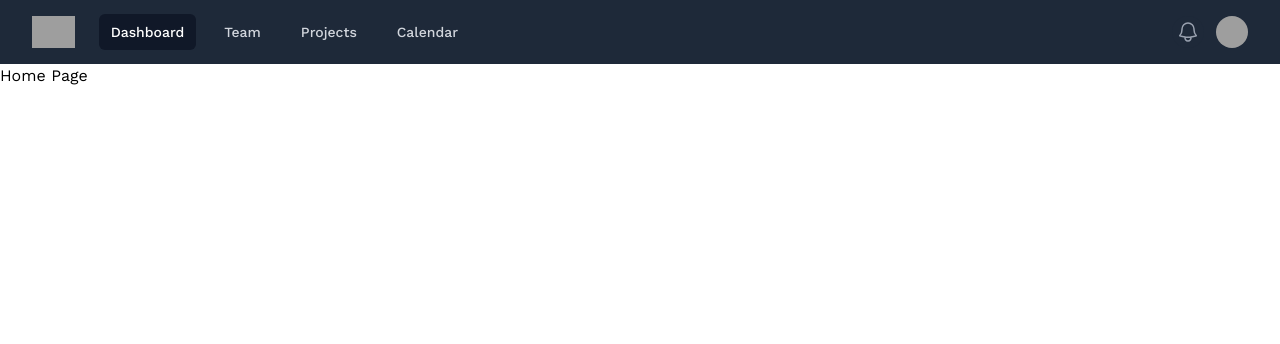
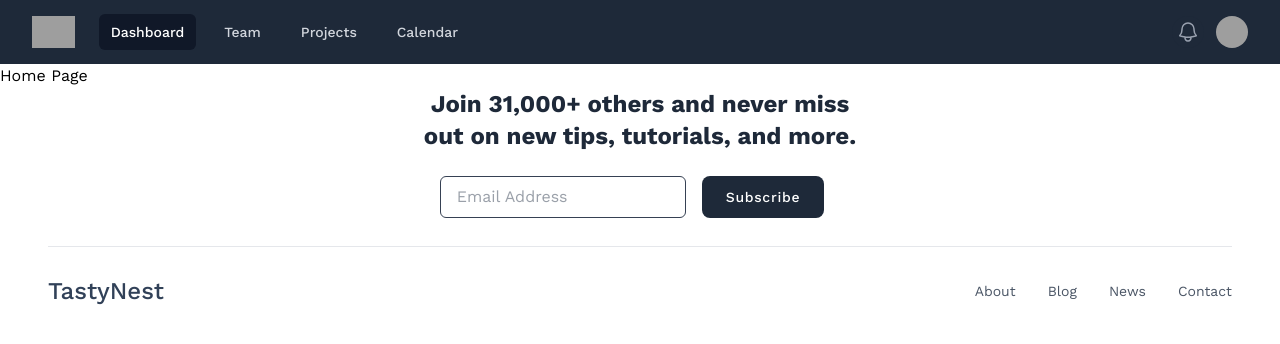
Before and after one commit to WalidurTanjim/tastynest, a React (Vite) app: page / in a window 1280 px wide. Shown: the top 344 px of the page. Built offline with nearby package versions, Linux system fonts and the light colour scheme; grey boxes are pictures that could not be loaded.

Commit message:
Footer created from Meraki UI

```diff
--- a/src/layout/MainLayout.tsx
+++ b/src/layout/MainLayout.tsx
@@ -1,11 +1,13 @@
 import { Outlet } from "react-router-dom";
 import Navbar from "../shared/Navbar/Navbar";
+import Footer from "../shared/Footer/Footer";
 
 const MainLayout = () => {
     return (
         <>
            <Navbar />
            <Outlet />
+           <Footer />
         </>
     );
 };
--- /dev/null
+++ b/src/shared/Footer/Footer.tsx
@@ -0,0 +1,63 @@
+const Footer = () => {
+    return (
+        <footer className="flex justify-center px-4 text-gray-800 bg-white dark:text-white dark:bg-gray-900">
+            <div className="container mx-auto w-full px-2 sm:px-6 lg:px-8">
+                <h1 className="text-lg font-bold text-center lg:text-2xl">
+                    Join 31,000+ others and never miss <br /> out on new tips, tutorials, and more.
+                </h1>
+
+                <div className="flex flex-col justify-center mx-auto mt-6 space-y-3 md:space-y-0 md:flex-row">
+                    <input
+                        id="email"
+                        type="text"
+                        className="px-4 py-2 text-gray-700 bg-white border rounded-md dark:bg-gray-800 dark:text-gray-300 dark:border-gray-600 focus:border-blue-400 dark:focus:border-blue-300 focus:outline-none focus:ring focus:ring-opacity-40 focus:ring-blue-300"
+                        placeholder="Email Address"
+                    />
+
+                    <button className="w-full px-6 py-2.5 text-sm font-medium tracking-wider text-white transition-colors duration-300 transform md:w-auto md:mx-4 focus:outline-none bg-gray-800 rounded-lg hover:bg-gray-700 focus:ring focus:ring-gray-300 focus:ring-opacity-80">
+                        Subscribe
+                    </button>
+                </div>
+
+                <hr className="h-px bg-gray-200 border-none my-7 dark:bg-gray-700" />
+
+                <div className="flex flex-col items-center justify-between md:flex-row">
+                    <a href="#">
+                        <h1 className="text-2xl font-medium text-slate-700">TastyNest</h1>
+                    </a>
+
+                    <div className="flex mt-4 md:m-0">
+                        <div className="-mx-4">
+                            <a
+                                href="#"
+                                className="px-4 text-sm text-gray-600 transition-colors duration-300 dark:text-gray-200 hover:text-blue-500 dark:hover:text-blue-400 hover:underline"
+                            >
+                                About
+                            </a>
+                            <a
+                                href="#"
+                                className="px-4 text-sm text-gray-600 transition-colors duration-300 dark:text-gray-200 hover:text-blue-500 dark:hover:text-blue-400 hover:underline"
+                            >
+                                Blog
+                            </a>
+                            <a
+                                href="#"
+                                className="px-4 text-sm text-gray-600 transition-colors duration-300 dark:text-gray-200 hover:text-blue-500 dark:hover:text-blue-400 hover:underline"
+                            >
+                                News
+                            </a>
+                            <a
+                                href="#"
+                                className="px-4 text-sm text-gray-600 transition-colors duration-300 dark:text-gray-200 hover:text-blue-500 dark:hover:text-blue-400 hover:underline"
+                            >
+                                Contact
+                            </a>
+                        </div>
+                    </div>
+                </div>
+            </div>
+        </footer>
+    );
+};
+
+export default Footer;
```
